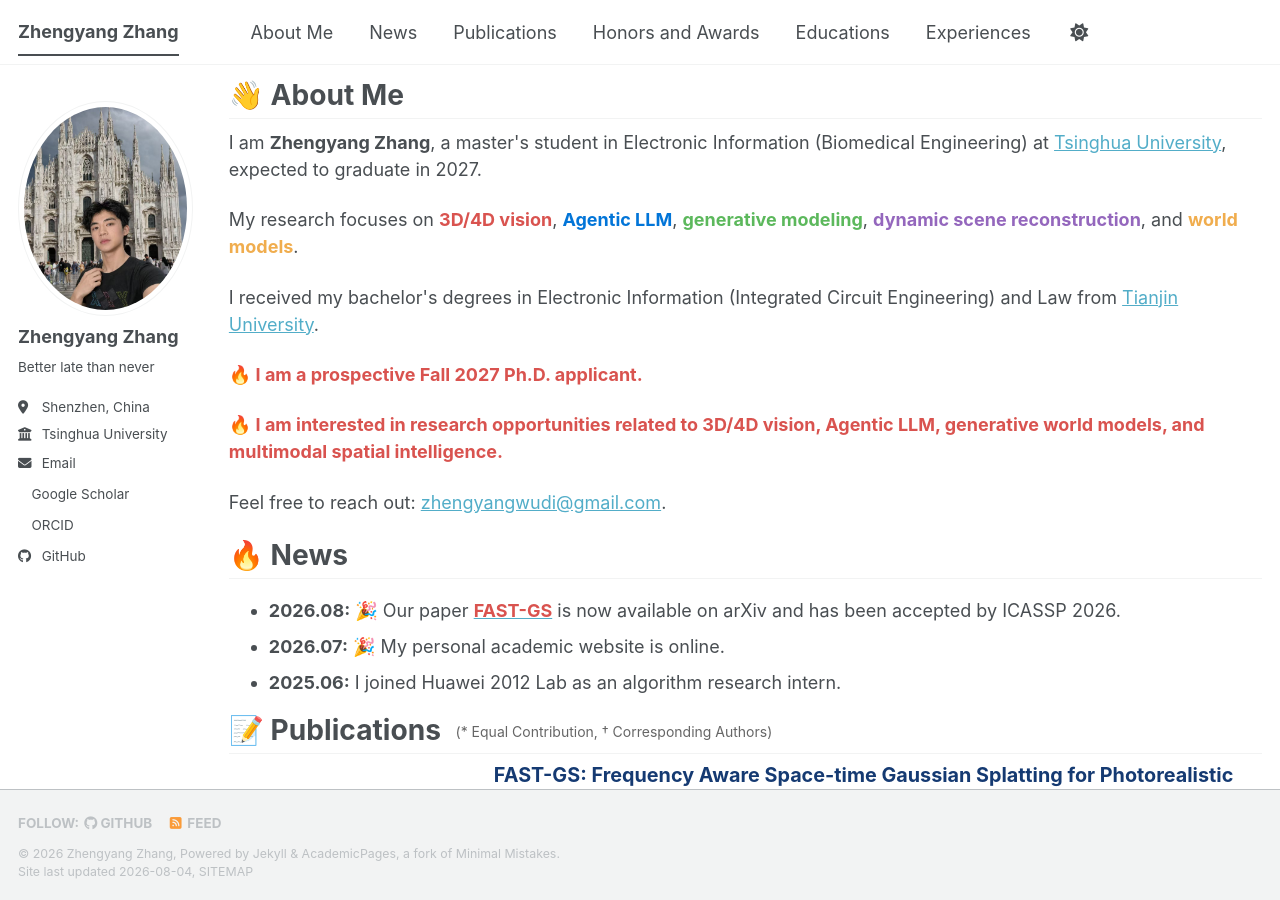
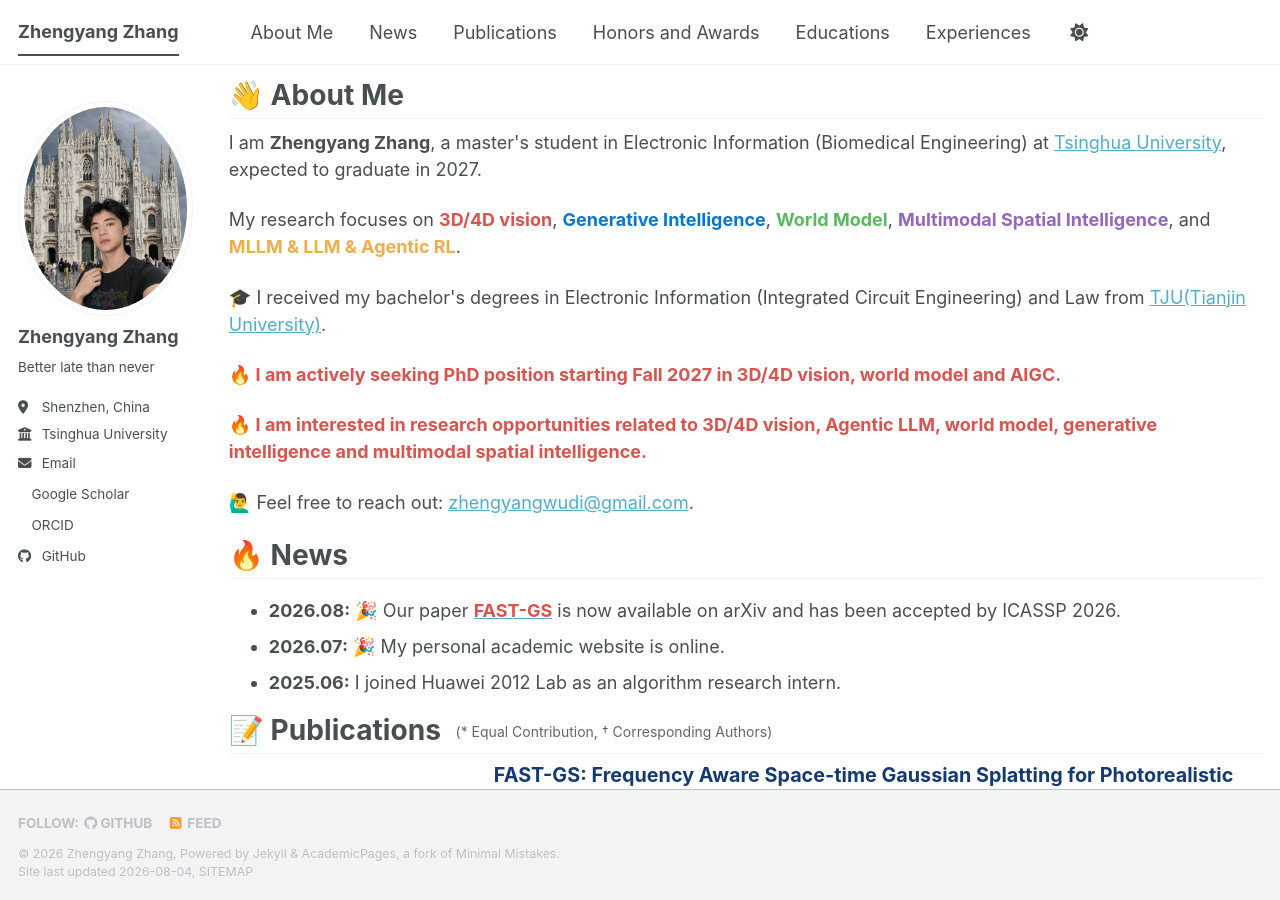
Before and after one commit to ZhengyangZhang1107/zhengyangzhang1107.github.io, a Jekyll site: the page built from _pages/about.md, in a window 1280 px wide and 900 px high. Built offline with Jekyll 4.4.1, drawn with Linux system fonts in a browser that asks for light colours; a style sheet for code colours, icons or effects is not loaded.

Commit message:
Revise about page with new details and emojis
Updated personal information and research focus.

```diff
--- a/_pages/about.md
+++ b/_pages/about.md
@@ -17,23 +17,23 @@ I am <strong>Zhengyang Zhang</strong>, a master's student in Electronic Informat
 
 <p>
 My research focuses on <span style="color: #d9534f; font-weight: bold;">3D/4D vision</span>,
-<span style="color: #0275d8; font-weight: bold;">Agentic LLM</span>,
-<span style="color: #5cb85c; font-weight: bold;">generative modeling</span>,
-<span style="color: #9467bd; font-weight: bold;">dynamic scene reconstruction</span>, and
-<span style="color: #f0ad4e; font-weight: bold;">world models</span>.
+<span style="color: #0275d8; font-weight: bold;">Generative Intelligence</span>,
+<span style="color: #5cb85c; font-weight: bold;">World Model</span>,
+<span style="color: #9467bd; font-weight: bold;">Multimodal Spatial Intelligence</span>, and
+<span style="color: #f0ad4e; font-weight: bold;">MLLM & LLM & Agentic RL</span>.
 </p>
 
 <p>
-I received my bachelor's degrees in Electronic Information (Integrated Circuit Engineering) and Law from <a href="https://www.tju.edu.cn/" target="_blank">Tianjin University</a>.
+🎓 I received my bachelor's degrees in Electronic Information (Integrated Circuit Engineering) and Law from <a href="https://www.tju.edu.cn/" target="_blank">TJU(Tianjin University)</a>.
 </p>
 
 <div style="color: #d9534f; font-weight: bold; margin: 20px 0;">
-<p>🔥 I am a prospective Fall 2027 Ph.D. applicant.</p>
-<p>🔥 I am interested in research opportunities related to 3D/4D vision, Agentic LLM, generative world models, and multimodal spatial intelligence.</p>
+<p>🔥 I am actively seeking PhD position starting Fall 2027 in 3D/4D vision, world model and AIGC.</p>
+<p>🔥 I am interested in research opportunities related to 3D/4D vision, Agentic LLM, world model, generative intelligence and multimodal spatial intelligence.</p>
 </div>
 
 <p>
-Feel free to reach out: <a href="mailto:zhengyangwudi@gmail.com">zhengyangwudi@gmail.com</a>.
+🙋‍♂️ Feel free to reach out: <a href="mailto:zhengyangwudi@gmail.com">zhengyangwudi@gmail.com</a>.
 </p>
 
 <!-- <p>
```
